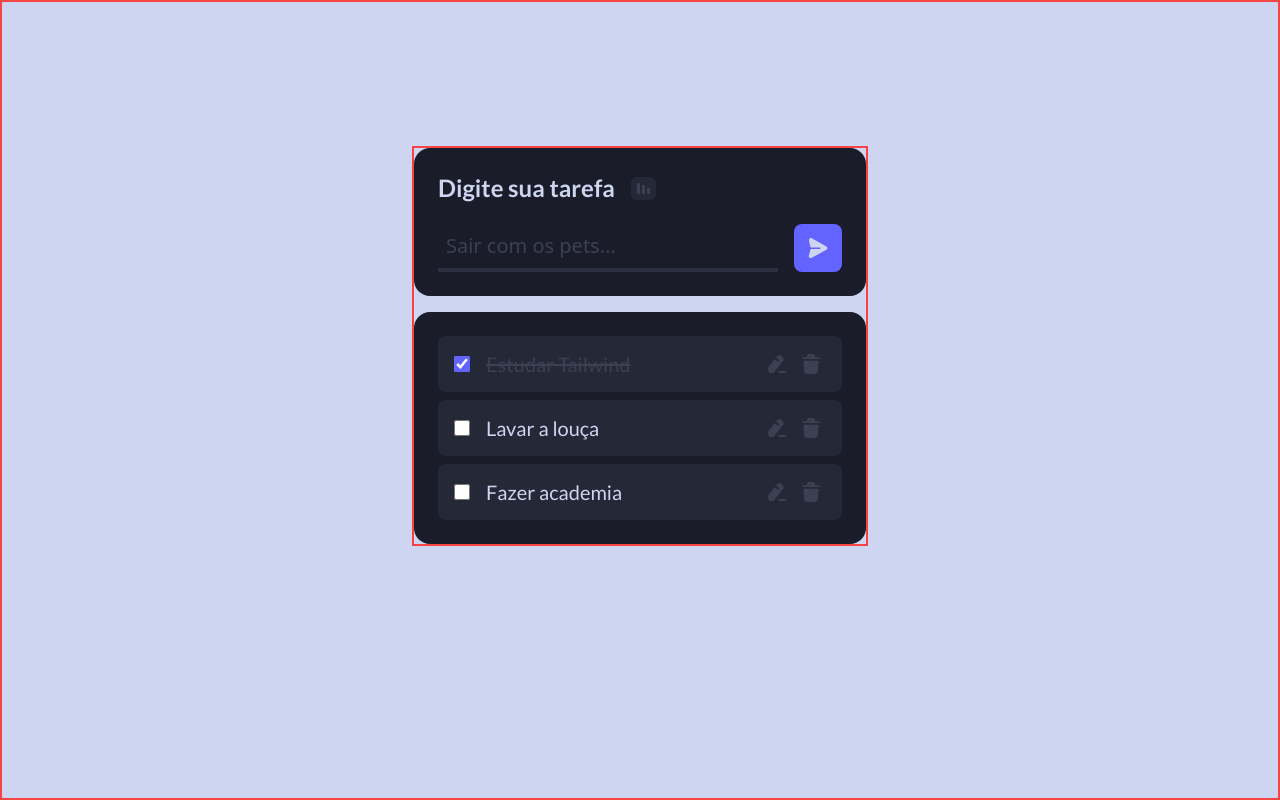
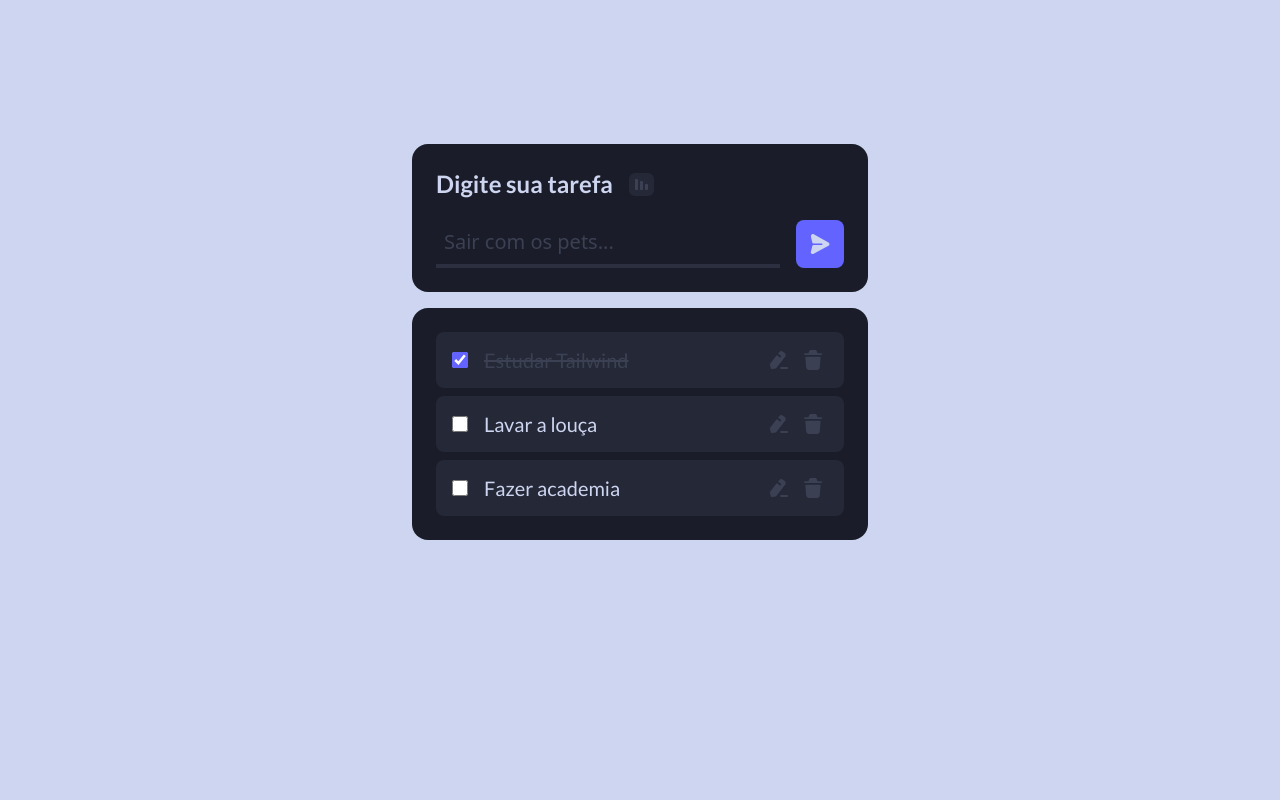
Before and after one commit to Alisson-Lima/tailwind_todo, a React (Vite) app: page / in a window 1280 px wide. Built offline with nearby package versions, Linux system fonts and the light colour scheme.

Commit message:
Exclude app border

```diff
--- a/src/App.tsx
+++ b/src/App.tsx
@@ -8,11 +8,11 @@ function App(): React.ReactNode {
 
   return (
     <div
-      className="w-screen h-screen flex items-center border-2 border-red justify-start flex-col bg-gray-100 overflow-y-scroll scrollbar"
+      className="w-screen h-screen flex items-center  justify-start flex-col bg-gray-100 overflow-y-scroll scrollbar"
     >
         <MyContexts>
           <SistemMessage/>
-          <div className="todo_container max-w-[456px] w-full relative flex-col flex gap-4 px-4 my-16 md:mt-36 md:px-0 border-2 border-red">
+          <div className="todo_container max-w-[456px] w-full relative flex-col flex gap-4 px-4 my-16 md:mt-36 md:px-0 ">
               <ProgressGraphic/>
               <AddTask/>
               <TasksTable/>
```
